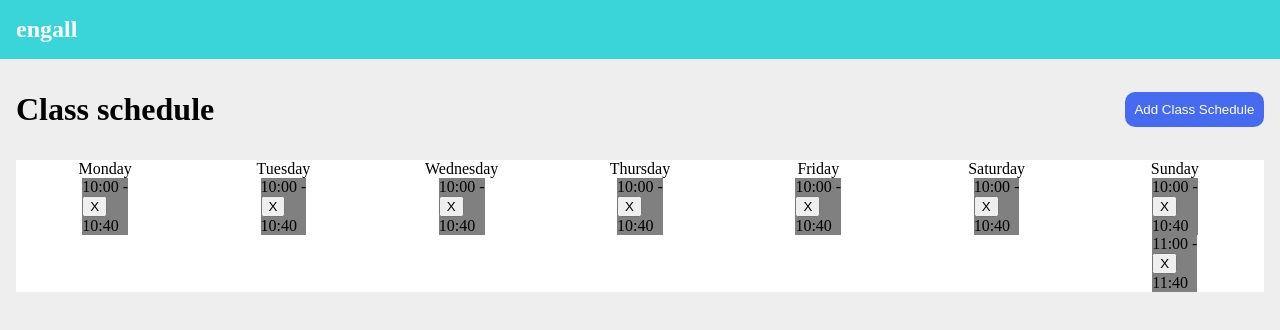
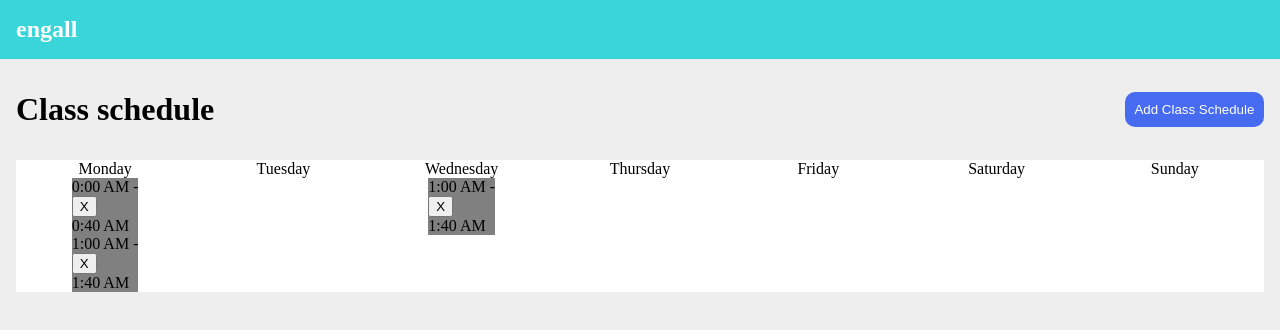
Before and after one commit to YOUNGHO8762/wanted-schedule, a React (Vite) app: page / in a window 1280 px wide. Shown: the top 330 px of the page. Built offline with nearby package versions, Linux system fonts and the light colour scheme; data requests are answered from the project's data file.

Commit message:
feat : 중복되는 시간 추가되지 않게 처리

```diff
--- a/database.json
+++ b/database.json
@@ -1,57 +1,22 @@
 {
   "schedules": [
     {
-      "id": 1,
       "day": "Monday",
-      "startTime": "10:00",
-      "endTime": "10:40"
+      "startTime": "0:00",
+      "endTime": "0:40",
+      "id": 1
     },
     {
-      "id": 2,
-      "day": "Tuesday",
-      "startTime": "10:00",
-      "endTime": "10:40"
+      "day": "Monday",
+      "startTime": "1:00",
+      "endTime": "1:40",
+      "id": 2
     },
     {
-      "id": 3,
       "day": "Wednesday",
-      "startTime": "10:00",
-      "endTime": "10:40"
-    },
-    {
-      "id": 4,
-      "day": "Thursday",
-      "startTime": "10:00",
-      "endTime": "10:40"
-    },
-    {
-      "id": 5,
-      "day": "Friday",
-      "startTime": "10:00",
-      "endTime": "10:40"
-    },
-    {
-      "id": 6,
-      "day": "Saturday",
-      "startTime": "10:00",
-      "endTime": "10:40"
-    },
-    {
-      "id": 7,
-      "day": "Sunday",
-      "startTime": "10:00",
-      "endTime": "10:40"
-    },
-    {
-      "day": "Sunday",
-      "startTime": "11:00",
-      "endTime": "11:40",
-      "id": 8
-    },
-    {
-      "startTime": "00:00",
-      "endTime": "00:00",
-      "id": 10
+      "startTime": "1:00",
+      "endTime": "1:40",
+      "id": 3
     }
   ]
 }
--- a/src/components/ClassSchedule/ClassCard.tsx
+++ b/src/components/ClassSchedule/ClassCard.tsx
@@ -1,5 +1,6 @@
 import styled from 'styled-components';
 import { Class } from '../../interfaces/types';
+import { convert24hourTo12HourFormat } from '../../utils/util';
 
 interface Props {
   classData: Class;
@@ -9,9 +10,9 @@ interface Props {
 export default function ClassCard({ classData, onDeleteClick }: Props) {
   return (
     <Container>
-      <Time>{classData.startTime} - </Time>
+      <Time>{convert24hourTo12HourFormat(classData.startTime)} - </Time>
       <DeleteButton onClick={() => onDeleteClick(classData.id)}>X</DeleteButton>
-      <Time>{classData.endTime}</Time>
+      <Time>{convert24hourTo12HourFormat(classData.endTime)}</Time>
     </Container>
   );
 }
--- a/src/components/ClassSchedule/DailySchedule.tsx
+++ b/src/components/ClassSchedule/DailySchedule.tsx
@@ -2,6 +2,7 @@ import { useEffect, useState } from 'react';
 import styled from 'styled-components';
 import { SCHEDULES_API } from '../../constant/constants';
 import { Days, Class } from '../../interfaces/types';
+import { compareStartTime } from '../../utils/util';
 import ClassCard from './ClassCard';
 
 interface Props {
@@ -14,7 +15,10 @@ export default function DailySchedule({ day }: Props) {
   const getSchedules = () => {
     fetch(`${SCHEDULES_API}?day=${day}`)
       .then((response) => response.json())
-      .then((json) => setClasses(json));
+      .then((json) => {
+        const sortedClasses = json.sort(compareStartTime);
+        setClasses(sortedClasses);
+      });
   };
 
   useEffect(() => {
--- a/src/pages/AddClassSchedule.tsx
+++ b/src/pages/AddClassSchedule.tsx
@@ -1,67 +1,128 @@
 import { useState } from 'react';
 import { DAYS, SCHEDULES_API } from '../constant/constants';
-import { Days, Meridiem } from '../interfaces/types';
+import { Class, Days, Meridiem } from '../interfaces/types';
 import styled from 'styled-components';
 import Title from '../components/common/Title';
 import ClickButton from '../components/common/ClickButton';
 import SelectButton from '../components/common//SelectButton';
 import { useNavigate } from 'react-router-dom';
+import { calculateEndTime, compareTime, convertTimeToNumber } from '../utils/util';
 
 export default function AddClassSchedule() {
   const [time, setTime] = useState({ hour: '00', minute: '00', meridiem: 'AM' });
-  const [day, setDay] = useState<Days>();
-  // const [days, setDays] = useState<Days[]>([]);
+  const [days, setDays] = useState<Days[]>([]);
+
+  console.log(time, days);
 
   const navigate = useNavigate();
 
-  const handleTimeChange = (event: any) => {
+  const handleTimeChange = (event: React.ChangeEvent<HTMLSelectElement>) => {
     setTime({ ...time, [event.target.id]: event.target.value });
   };
 
   const checkIncludeDays = (enteredDay: Days) => {
-    // const isInclude = days.includes(day);
-    const isInclude = day === enteredDay;
+    const isInclude = days.includes(enteredDay);
     return isInclude;
   };
 
-  // const handleDayDelete = (enteredDay: Days) => {
-  //   const filteredDays = days.filter((day) => {
-  //     return day !== enteredDay;
-  //   });
+  const handleDayDelete = (enteredDay: Days) => {
+    const filteredDays = days.filter((day) => {
+      return day !== enteredDay;
+    });
 
-  //   setDays(filteredDays);
-  // };
+    setDays(filteredDays);
+  };
 
   const handleDayClick = (clickedDay: Days) => {
-    // if (checkIncludeDays(clickedDay)) {
-    //   handleDayDelete(clickedDay);
-    //   return;
-    // }
-    // setDays([...days, clickedDay]);
-    setDay(clickedDay);
+    if (checkIncludeDays(clickedDay)) {
+      handleDayDelete(clickedDay);
+      return;
+    }
+    setDays([...days, clickedDay]);
   };
 
   const handleMeridiemClick = (enteredMeridiem: Meridiem) => {
     setTime({ ...time, meridiem: enteredMeridiem });
   };
 
-  const handleSubmit = () => {
-    const data = {
-      day,
-      startTime: `${time.hour}:${time.minute}`,
-      endTime: `${time.hour}:${time.minute}`,
+  const checkSchedule = async (day: Days, enteredStartTime: string) => {
+    let result = false;
+    await fetch(`${SCHEDULES_API}?day=${day}`)
+      .then((response) => response.json())
+      .then((json) => {
+        const currentStartTimes = json.map((data: Class) => data.startTime);
+        const includeEnteredStartTimes = [...currentStartTimes, enteredStartTime];
+        const sortedStartTimes = includeEnteredStartTimes.sort(compareTime);
+        const enteredStartTimeIndex = sortedStartTimes.indexOf(enteredStartTime);
+        [1, 2, 3];
+        if (
+          sortedStartTimes[enteredStartTimeIndex - 1] === enteredStartTime ||
+          sortedStartTimes[enteredStartTimeIndex + 1] === enteredStartTime
+        ) {
+          result = true;
+          console.log('시간이 같음');
+          return;
+        }
+        if (sortedStartTimes[enteredStartTimeIndex - 1]) {
+          if (
+            convertTimeToNumber(sortedStartTimes[enteredStartTimeIndex - 1]) + 40 >
+            convertTimeToNumber(enteredStartTime)
+          ) {
+            result = true;
+            console.log('앞이 겹침');
+            return;
+          }
+        }
+        if (sortedStartTimes[enteredStartTimeIndex + 1]) {
+          if (
+            convertTimeToNumber(sortedStartTimes[enteredStartTimeIndex - 1]) - 40 <
+            convertTimeToNumber(enteredStartTime)
+          ) {
+            result = true;
+            console.log('뒤가 겹침');
+            return;
+          }
+        }
+      });
+    return result;
   };
 
+  const handleSubmit = async () => {
+    if (!days.length) {
+      alert('값을 선택해주세요!');
+      return;
+    }
+
+    if ((time.hour === '11' && time.minute !== '00') || (time.hour === '12' && time.meridiem === 'PM')) {
+      alert('23시 까지만 선택이 가능합니다!');
+      return;
+    }
+
+    const hourTo24 = time.meridiem === 'AM' ? String(+time.hour) : String(+time.hour + 12);
+    const startTime = `${hourTo24}:${time.minute}`;
+
+    await Promise.all(
+      days.map((day) => {
+        checkSchedule(day, startTime).then((response) => {
+          if (response) {
+            alert(`${day}에는 중복되는 시간이 있습니다!`);
+            return;
+          }
           fetch(SCHEDULES_API, {
             method: 'POST',
             headers: {
               'Content-Type': 'application/json',
             },
-      body: JSON.stringify(data),
-    }).then((response) => {
-      console.log(response);
+            body: JSON.stringify({
+              day,
+              startTime,
+              endTime: calculateEndTime(startTime),
+            }),
+          });
           navigate('/');
         });
+      }),
+    );
   };
 
   const isAMSelected = time.meridiem === 'AM';
--- a/src/utils/util.tsx
+++ b/src/utils/util.tsx
@@ -0,0 +1,57 @@
+import { Class } from '../interfaces/types';
+
+export const convert24hourTo12HourFormat = (time: string) => {
+  let [hour, minute] = time.split(':');
+
+  let meridiem = 'AM';
+
+  if (+hour >= 12) {
+    meridiem = 'PM';
+  }
+  if (+hour > 12) {
+    hour = String(+hour - 12);
+  }
+
+  const formattedTime = `${hour}:${minute} ${meridiem}`;
+
+  return formattedTime;
+};
+
+export const calculateEndTime = (startTime: string) => {
+  let [hour, minute] = startTime.split(':');
+
+  minute = String(+minute + 40);
+
+  console.log(minute);
+
+  if (+minute >= 60) {
+    hour = String(+hour + 1);
+    minute = String(+minute - 60);
+  }
+
+  if (String(minute).length === 1) {
+    minute = '0' + minute;
+  }
+
+  const endTime = `${hour}:${minute}`;
+
+  return endTime;
+};
+
+export const compareStartTime = (a: Class, b: Class) => {
+  if (convertTimeToNumber(a.startTime) < convertTimeToNumber(b.startTime)) {
+    return -1;
+  }
+  if (convertTimeToNumber(a.startTime) > convertTimeToNumber(b.startTime)) {
+    return 1;
+  }
+  return 0;
+};
+
+export const compareTime = (a: string, b: string) => {
+  return convertTimeToNumber(a) - convertTimeToNumber(b);
+};
+
+export const convertTimeToNumber = (time: string) => {
+  return parseInt(time?.replace(':', ''));
+};
```
Lines whose indentation alone changed are shown as unchanged.
